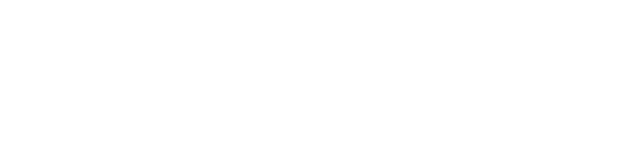
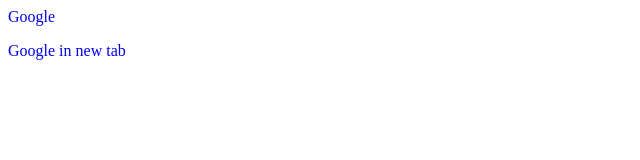
Before and after one commit to TroyWest/CompleteWebDev, a plain HTML site: page 2-css/index.html in a window 1280 px wide. Shown: the whole page, without its empty margins (0-640 px from the left). Drawn offline with Linux system fonts and the light colour scheme.

Commit message:
End of CSS modue

```diff
--- a/2-css/index.html
+++ b/2-css/index.html
@@ -1,11 +1,24 @@
 <html>
-
     <head>
         <title>Complete Web Dev - CSS</title>
+        <style type="text/css">
+            a {
+                text-decoration: none;
+            }
+
+            a:hover {
+                text-decoration: underline;
+            }
+
+            a:visited{
+                color: blue;
+            }
+        </style>
     </head>
-
     <body>
-
+        <div>
+            <p><a href="https://google.com">Google</a></p>
+            <p><a href="https://google.com" target="_blank">Google in new tab</a></p>
+        </div>
     </body>
-
 </html>
```
